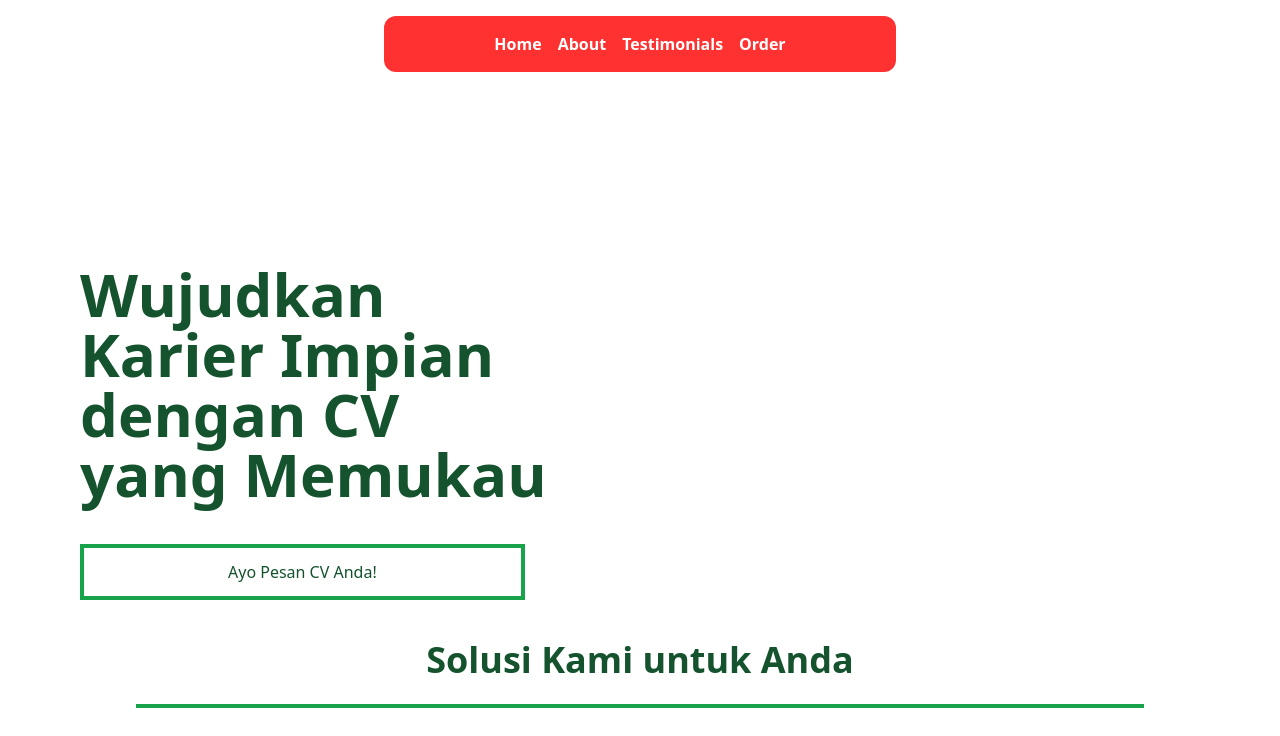
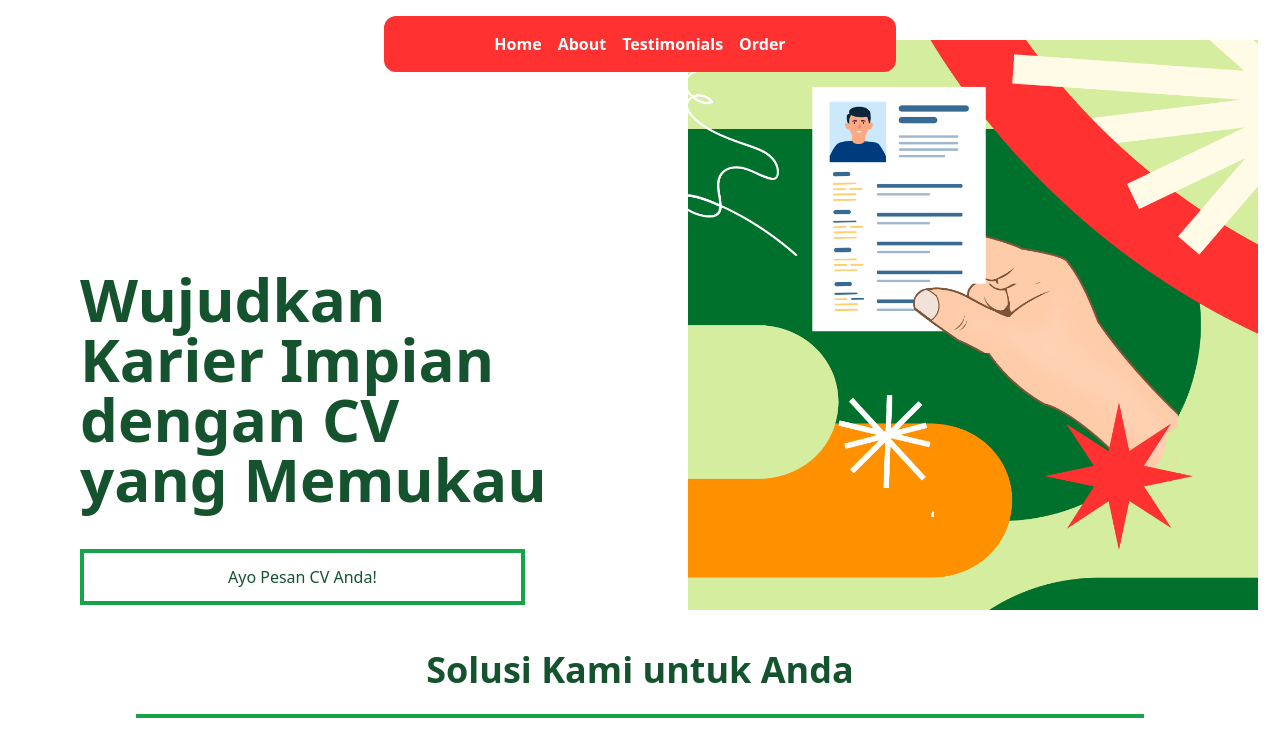
Before and after one commit to siddiqfathurahman/cv-wesite-layanan-jasa-cv, a React (Vite) app: page / in a window 1280 px wide. Shown: the top 736 px of the page. Built offline with nearby package versions, Linux system fonts and the light colour scheme.

Commit message:
Update Home.jsx

```diff
--- a/src/components/Home.jsx
+++ b/src/components/Home.jsx
@@ -9,7 +9,9 @@ const Home = () => {
                     </button>
                 </div>
             </div>
-
+            <div className="px-4 md:pl-28">
+                <img src="/utama.png" alt="Gambar Utama" className="w-full md:w-[570px] mb-6 md:mb-0" />
+            </div>
         </div>
     );
 };
```
